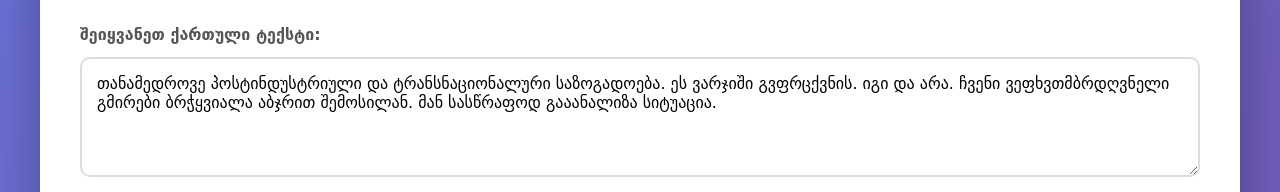
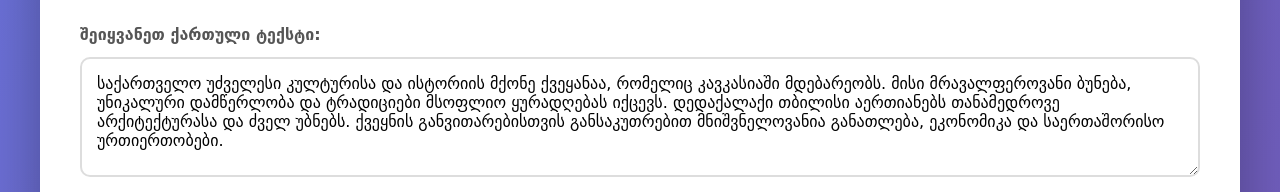
Before and after one commit to guramzhgamadze/georgian-hyphenation, a browser extension: page docs/index.html in a window 1280 px wide. Both pictures are taken after a click on the button "მაგალითი". Shown: the part 1131-1323 px from the top of the page. Drawn offline with Linux system fonts and the light colour scheme.

Commit message:
Modified test phrase

```diff
--- a/docs/index.html
+++ b/docs/index.html
@@ -302,7 +302,7 @@
         }
 
         function loadExample() {
-            const difficultText = "თანამედროვე პოსტინდუსტრიული და ტრანსნაციონალური საზოგადოება. ეს ვარჯიში გვფრცქვნის. იგი და არა. ჩვენი ვეფხვთმბრდღვნელი გმირები ბრჭყვიალა აბჯრით შემოსილან. მან სასწრაფოდ გააანალიზა სიტუაცია.";
+            const difficultText = "საქართველო უძველესი კულტურისა და ისტორიის მქონე ქვეყანაა, რომელიც კავკასიაში მდებარეობს. მისი მრავალფეროვანი ბუნება, უნიკალური დამწერლობა და ტრადიციები მსოფლიო ყურადღებას იქცევს. დედაქალაქი თბილისი აერთიანებს თანამედროვე არქიტექტურასა და ძველ უბნებს. ქვეყნის განვითარებისთვის განსაკუთრებით მნიშვნელოვანია განათლება, ეკონომიკა და საერთაშორისო ურთიერთობები.";
             document.getElementById('input-text').value = difficultText;
             hyphenateText();
         }
```
